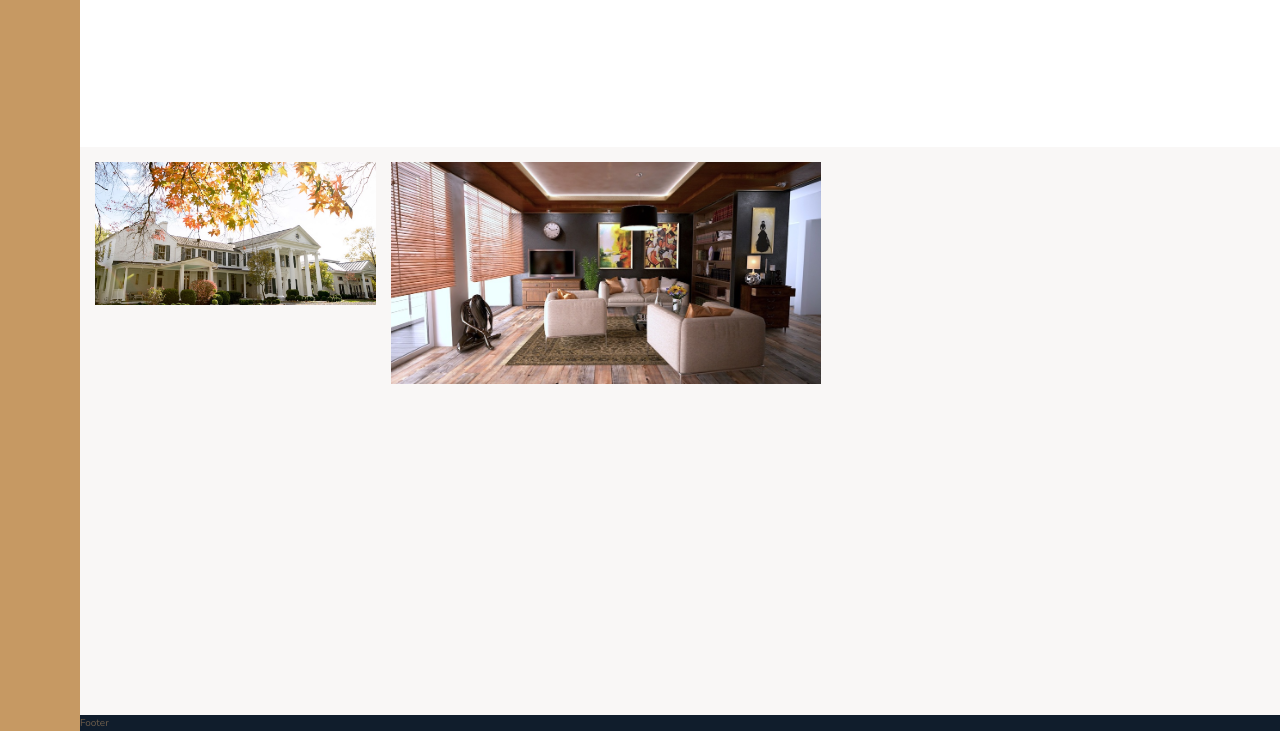
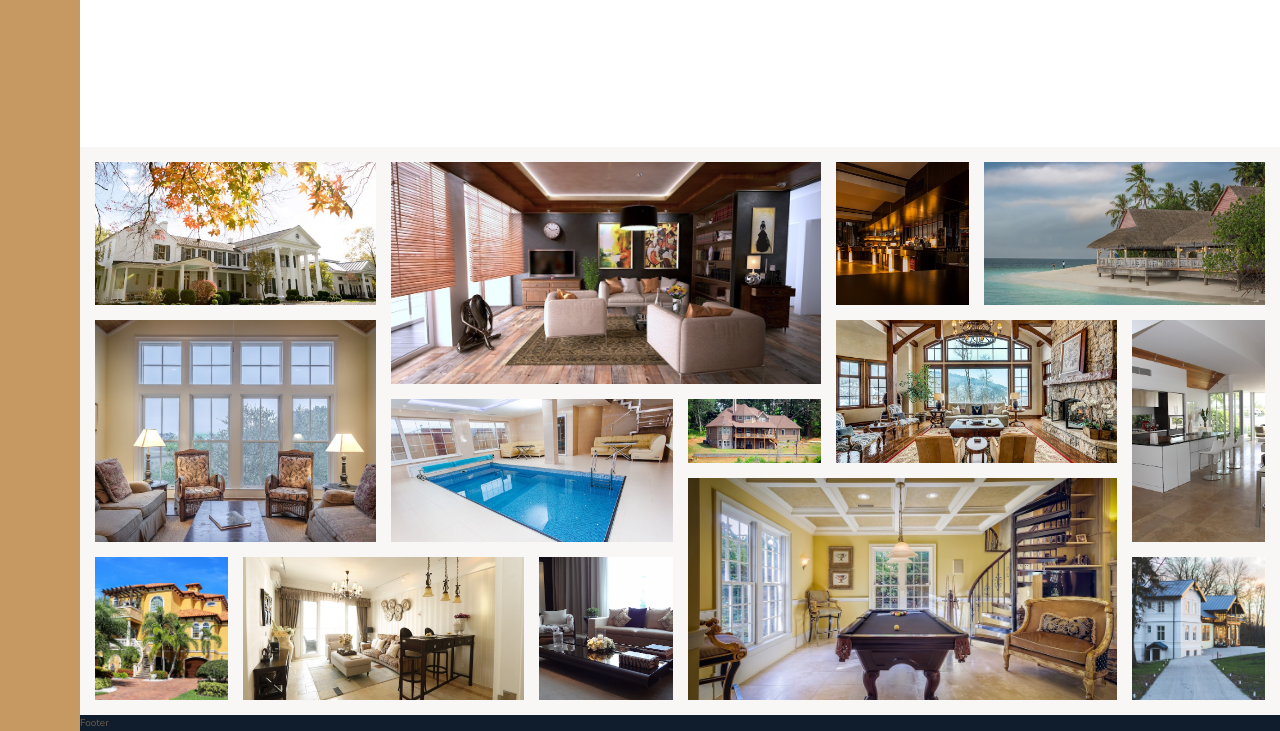
Before and after one commit to jordnlnn/nexter-project, a website: page index.html in a window 1280 px wide. Shown: the part 2925-3656 px from the top of the page. Drawn offline with nearby package versions, Linux system fonts and the light colour scheme.

Commit message:
Gallery images added and formatted onto grid.

```diff
--- a/index.html
+++ b/index.html
@@ -349,6 +349,74 @@
       <figure class="gallery__item gallery__item--2">
         <img src="img/gal-2.jpeg" alt="Gallery image 2" class="gallery__img" />
       </figure>
+
+      <figure class="gallery__item gallery__item--3">
+        <img src="img/gal-3.jpeg" alt="Gallery image 3" class="gallery__img" />
+      </figure>
+
+      <figure class="gallery__item gallery__item--4">
+        <img src="img/gal-4.jpeg" alt="Gallery image 4" class="gallery__img" />
+      </figure>
+
+      <figure class="gallery__item gallery__item--5">
+        <img src="img/gal-5.jpeg" alt="Gallery image 5" class="gallery__img" />
+      </figure>
+
+      <figure class="gallery__item gallery__item--6">
+        <img src="img/gal-6.jpeg" alt="Gallery image 6" class="gallery__img" />
+      </figure>
+
+      <figure class="gallery__item gallery__item--7">
+        <img src="img/gal-7.jpeg" alt="Gallery image 7" class="gallery__img" />
+      </figure>
+
+      <figure class="gallery__item gallery__item--8">
+        <img src="img/gal-8.jpeg" alt="Gallery image 8" class="gallery__img" />
+      </figure>
+
+      <figure class="gallery__item gallery__item--9">
+        <img src="img/gal-9.jpeg" alt="Gallery image 9" class="gallery__img" />
+      </figure>
+
+      <figure class="gallery__item gallery__item--10">
+        <img
+          src="img/gal-10.jpeg"
+          alt="Gallery image 10"
+          class="gallery__img"
+        />
+      </figure>
+
+      <figure class="gallery__item gallery__item--11">
+        <img
+          src="img/gal-11.jpeg"
+          alt="Gallery image 11"
+          class="gallery__img"
+        />
+      </figure>
+
+      <figure class="gallery__item gallery__item--12">
+        <img
+          src="img/gal-12.jpeg"
+          alt="Gallery image 12"
+          class="gallery__img"
+        />
+      </figure>
+
+      <figure class="gallery__item gallery__item--13">
+        <img
+          src="img/gal-13.jpeg"
+          alt="Gallery image 13"
+          class="gallery__img"
+        />
+      </figure>
+
+      <figure class="gallery__item gallery__item--14">
+        <img
+          src="img/gal-14.jpeg"
+          alt="Gallery image 14"
+          class="gallery__img"
+        />
+      </figure>
     </section>
 
     <footer class="footer">Footer</footer>
--- a/sass/_gallery.scss
+++ b/sass/_gallery.scss
@@ -18,6 +18,66 @@
       grid-row: 1 / span 3;
       grid-column: 3 / span 3;
     }
+
+    &--3 {
+      grid-row: 1 / span 2;
+      grid-column: 6 / 7;
+    }
+
+    &--4 {
+      grid-row: 1 / span 2;
+      grid-column: 7 / span 2;
+    }
+
+    &--5 {
+      grid-row: 3 / span 3;
+      grid-column: 1 / span 2;
+    }
+
+    &--6 {
+      grid-row: 4 / span 2;
+      grid-column: 3 / span 2;
+    }
+
+    &--7 {
+      grid-row: 4 / span 1;
+      grid-column: 5 / span 1;
+    }
+
+    &--8 {
+      grid-row: 3 / span 2;
+      grid-column: 6 / span 2;
+    }
+
+    &--9 {
+      grid-row: 3 / span 3;
+      grid-column: 8 / span 1;
+    }
+
+    &--10 {
+      grid-row: 6 / span 2;
+      grid-column: 1 / span 1;
+    }
+
+    &--11 {
+      grid-row: 6 / span 2;
+      grid-column: 2 / span 2;
+    }
+
+    &--12 {
+      grid-row: 6 / span 2;
+      grid-column: 4 / span 1;
+    }
+
+    &--13 {
+      grid-row: 5 / span 3;
+      grid-column: 5 / span 3;
+    }
+
+    &--14 {
+      grid-row: 6 / span 2;
+      grid-column: 8 / span 1;
+    }
   }
 
   &__img {
```
Also changed, not shown: css/style.css.
